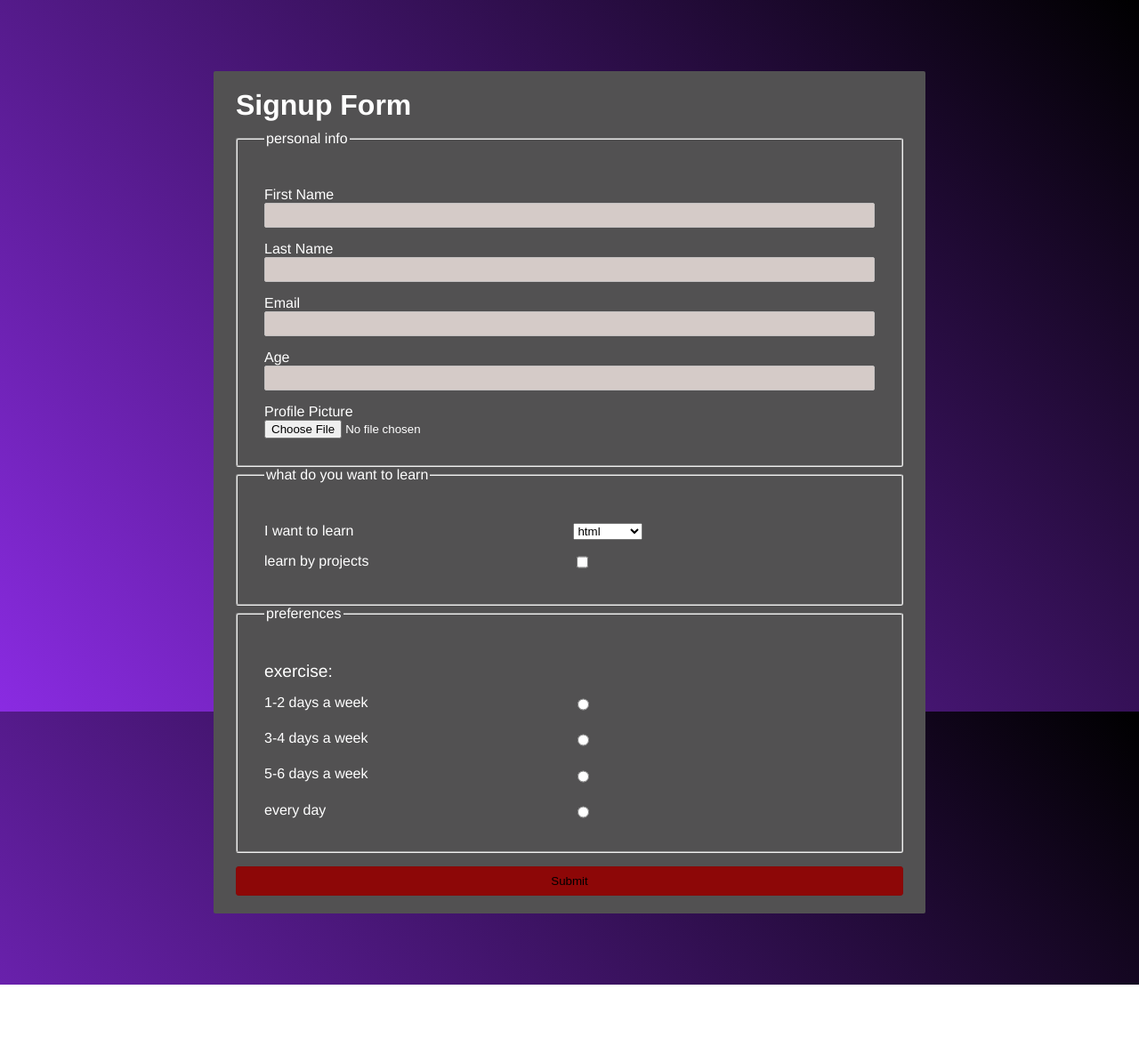
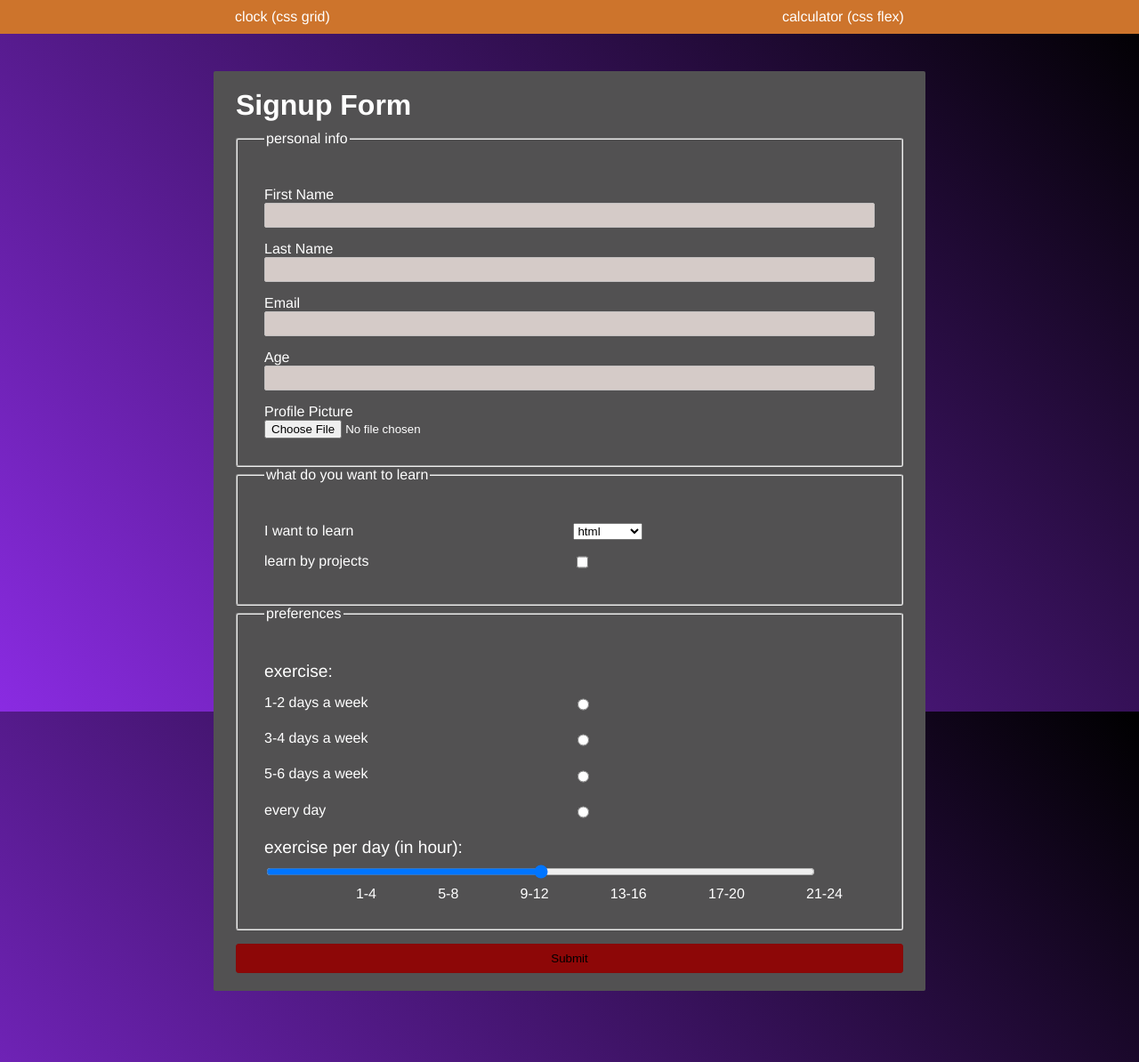
Before and after one commit to fateme-abdellahi/front, a plain HTML site: page signup.html in a window 1280 px wide. Shown: the whole page at 89% size. Before the commit the page ends 1107 px from the top, so only its background shows below. Drawn offline with Linux system fonts and the light colour scheme.

Commit message:
Add files via upload

```diff
--- a/calculator.css
+++ b/calculator.css
@@ -7,7 +7,7 @@ html,body{
     margin: 0;
 }
 .container{
-    margin:15% auto;
+    margin:30% auto;
     padding:3%;
     height:50%;
     display: flex;
@@ -83,3 +83,18 @@ span{
     background-color:yellow !important;
     box-shadow: -5px -5px 10px rgb(181, 184, 8) inset,5px 5px 10px rgb(223, 232, 64) inset !important;
 }
+
+nav{
+    background-color:rgb(205, 116, 44);
+    display:flex;
+    padding:10px;
+    position:fixed;
+    top:0;
+    left:0;
+    right:0;
+    justify-content: space-around;
+}
+nav *{
+    color:white;
+    text-decoration: none;
+}
--- a/clock.css
+++ b/clock.css
@@ -126,6 +126,21 @@ body{
     animation: count 60s linear infinite;
 }
 
+nav{
+    background-color:rgb(205, 116, 44);
+    display:flex;
+    padding:10px;
+    position:fixed;
+    top:0;
+    left:0;
+    right:0;
+    justify-content: space-around;
+}
+nav *{
+    color:white;
+    text-decoration: none;
+}
+
 @keyframes count{
     from{
         transform: rotate(-90deg);
--- a/signup.css
+++ b/signup.css
@@ -11,7 +11,7 @@ body{
 form{
     border-radius:2px;
     width:70%;
-    min-width:350px;
+    min-width:380px;
     max-width:800px;
     margin: 10vh auto;
     padding:20px 25px;
@@ -54,8 +54,33 @@ button:hover{
 }
 fieldset:nth-of-type(3) .title{
     font-size:larger;
+    width:100%;
 }
 h1{
     display:block;
     margin: 0 auto 10px auto;
 }
+input[type="range"]{
+    width:90%;
+}
+.degree{
+    display:flex;
+    flex-wrap: nowrap;
+    justify-content:space-between;
+    padding-left:15%;
+    max-width: 650px;
+}
+nav{
+    background-color:rgb(205, 116, 44);
+    display:flex;
+    padding:10px;
+    position:fixed;
+    top:0;
+    left:0;
+    right:0;
+    justify-content: space-around;
+}
+nav *{
+    color:white;
+    text-decoration: none;
+}
--- a/signup.html
+++ b/signup.html
@@ -8,6 +8,10 @@
     <title>signup</title>
 </head>
 <body>
+    <nav>
+        <a href="./clock.html">clock (css grid)</a>
+        <a href="./calculator.html">calculator (css flex)</a>
+    </nav>
     <form>
         <h1>Signup Form</h1>
         <fieldset>
@@ -48,7 +52,18 @@
             <input id="w5-6" type="radio" name="exercise"/>
             <label for="everyday">every day</label>
             <input id="everyday" type="radio" name="exercise"/>
+            <label class="title" for="hour">exercise per day (in hour):</label>
+            <input id="hour" type="range" min="0" max="24" step="4">
+            <div class="degree">
+                <span>1-4</span>
+                <span>5-8</span>
+                <span>9-12</span>
+                <span>13-16</span>
+                <span>17-20</span>
+                <span>21-24</span>
+            </div>
         </fieldset>
+
         <button>Submit</button>
     </form>
 </body>
```
Also changed, not shown: calculator.html (+5 -0 lines), clock.html (+4 -0 lines).
